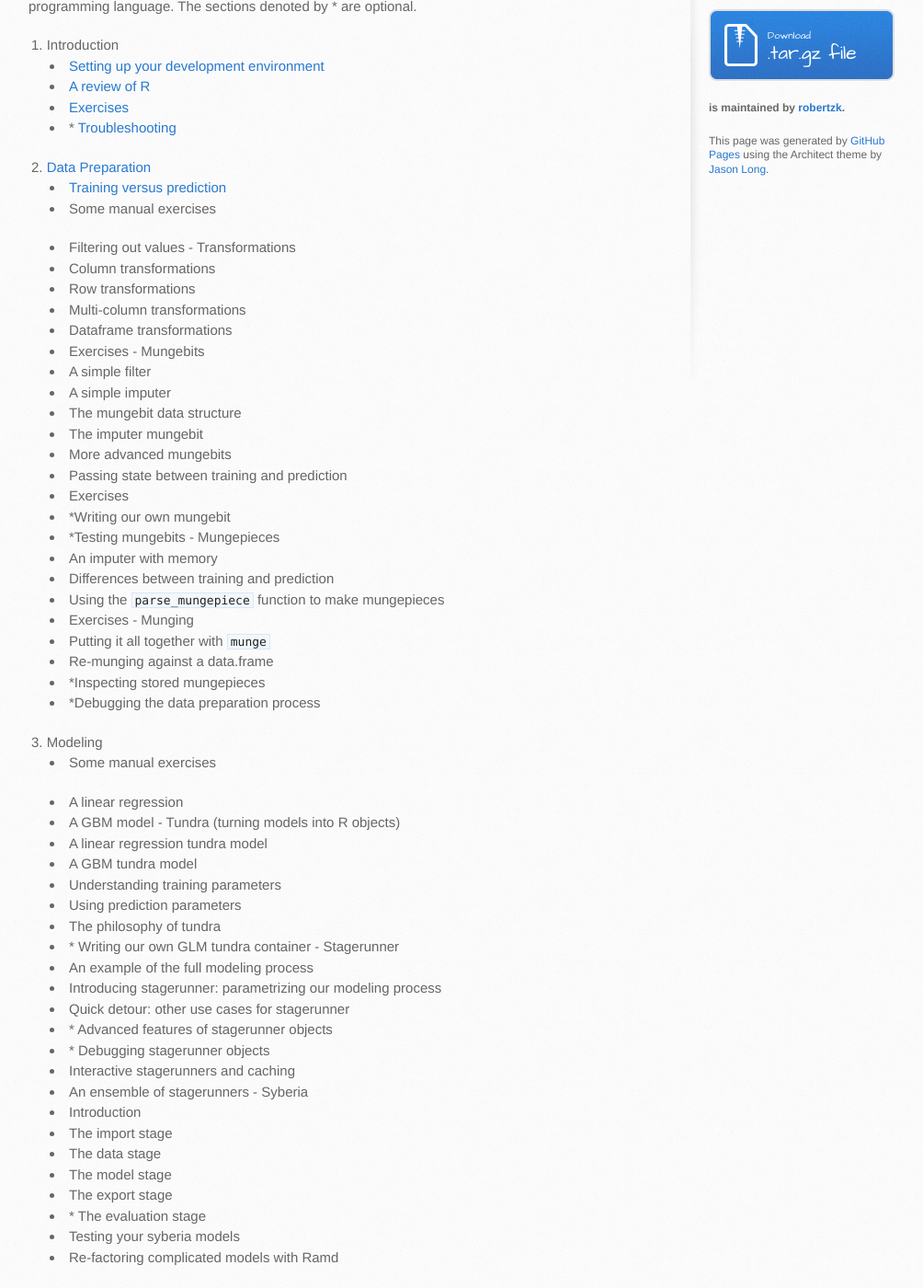
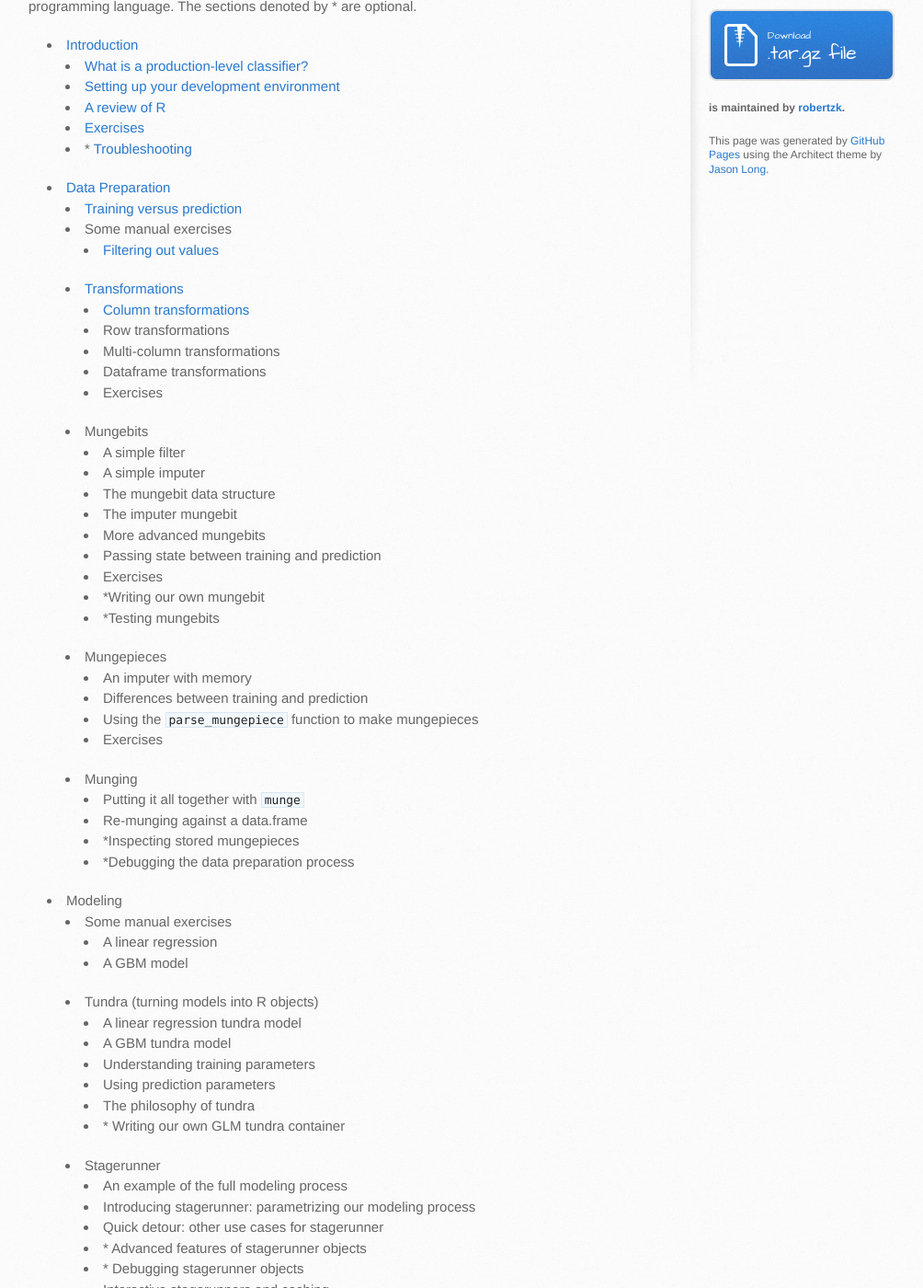
Before and after one commit to robertzk/r-book, a Jekyll site: the page built from index.md, in a window 1280 px wide and 1400 px high, scrolled down 322 px. Shown: the whole window at 92% size, without its empty margins (139-1143 px from the left). Built offline with Jekyll 4.4.1, drawn with Linux system fonts in a browser that asks for light colours; nearby versions of some CDN libraries; Markdown is read by kramdown in place of the engine named in the settings; some of the changed text lies outside the part shown.

Commit message:
Sync README.md in master branch to index.md in gh-pages

```diff
--- a/index.md
+++ b/index.md
@@ -9,22 +9,23 @@ Classifier Development in R
 This book is intended to serve as an introduction to production-level classifier
 development in the R programming language. The sections denoted by \* are optional.
 
-1. Introduction
-  - [Setting up your development environment](docs/introduction/setting_up_your_development_environment.md)
-  - [A review of R](docs/introduction/review_of_R.md)
-  - [Exercises](docs/introduction/review_quiz.md)
-  - \* [Troubleshooting](docs/introduction/troubleshooting.md)
+* [Introduction](introduction/what_is_a_production_level_classifier.md)
+  - [What is a production-level classifier?](introduction/what_is_a_production_level_classifier.md)
+  - [Setting up your development environment](introduction/setting_up_your_development_environment.md)
+  - [A review of R](introduction/review_of_R.md)
+  - [Exercises](introduction/review_quiz.md)
+  - \* [Troubleshooting](introduction/troubleshooting.md)
 
-2. [Data Preparation](docs/data_preparation/index.md)
-  - [Training versus prediction](docs/data_preparation/training_versus_prediction.md)
+* [Data Preparation](data_preparation/index.md)
+  - [Training versus prediction](data_preparation/training_versus_prediction.md)
   - Some manual exercises
-    - Filtering out values
-  - Transformations
-    - Column transformations
-    - Row transformations
-    - Multi-column transformations
-    - Dataframe transformations
-    - Exercises
+     - [Filtering out values](data_preparation/filtering_out_values.md)
+  - [Transformations](data_preparation/transformations.md)
+     - [Column transformations](data_preparation/column_transformations.md)
+     - Row transformations
+     - Multi-column transformations
+     - Dataframe transformations
+     - Exercises
   - Mungebits
     - A simple filter
     - A simple imputer
```
Also changed, not shown: other parts of index.md (+2 -2 lines).
